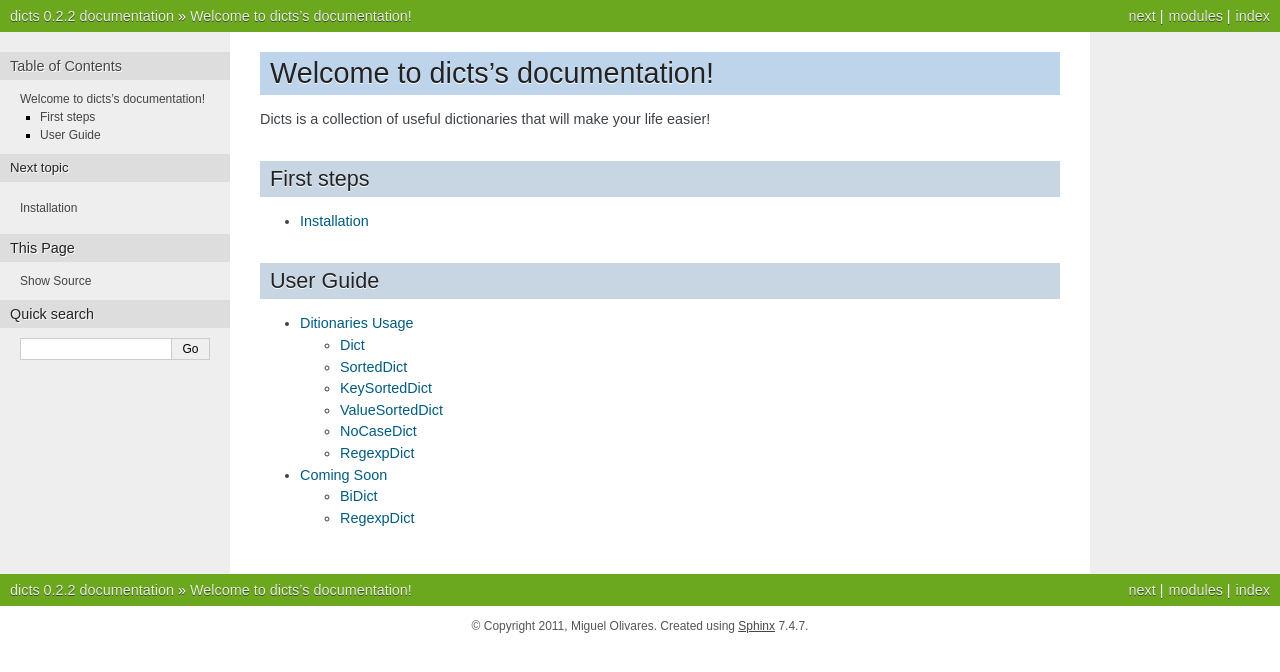
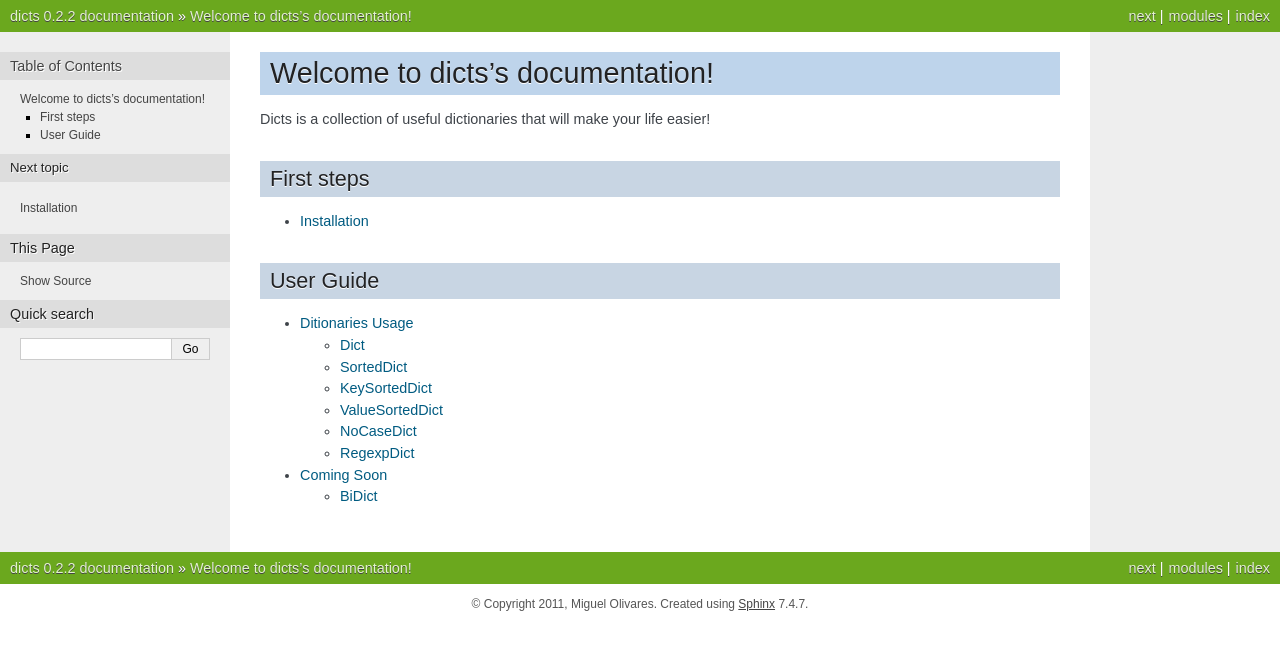
Before and after one commit to moliware/dicts, a Sphinx documentation site: the page built from docs/index.rst, in a window 1280 px wide. Shown: the top 672 px of the page. Built offline with Sphinx 7.4.7, drawn with Linux system fonts in a browser that asks for light colours.

Commit message:
Some corrections in the documentation

```diff
--- a/docs/user/dictsusage.rst
+++ b/docs/user/dictsusage.rst
@@ -103,8 +103,3 @@ BiDict
 ------
 
 Keys and values are uniques.
-
-RegexpDict
-----------
-
-Keys are regular expressions.
```
